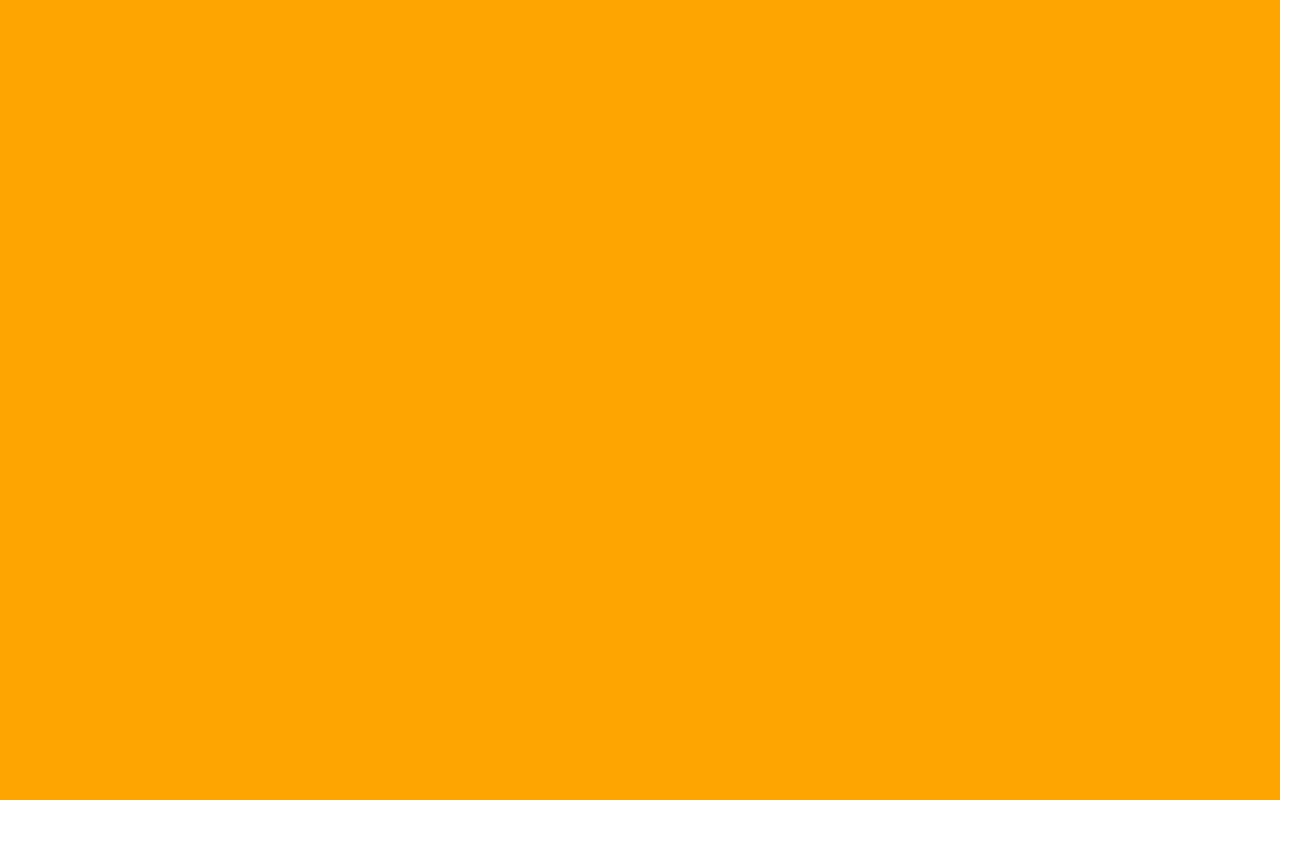
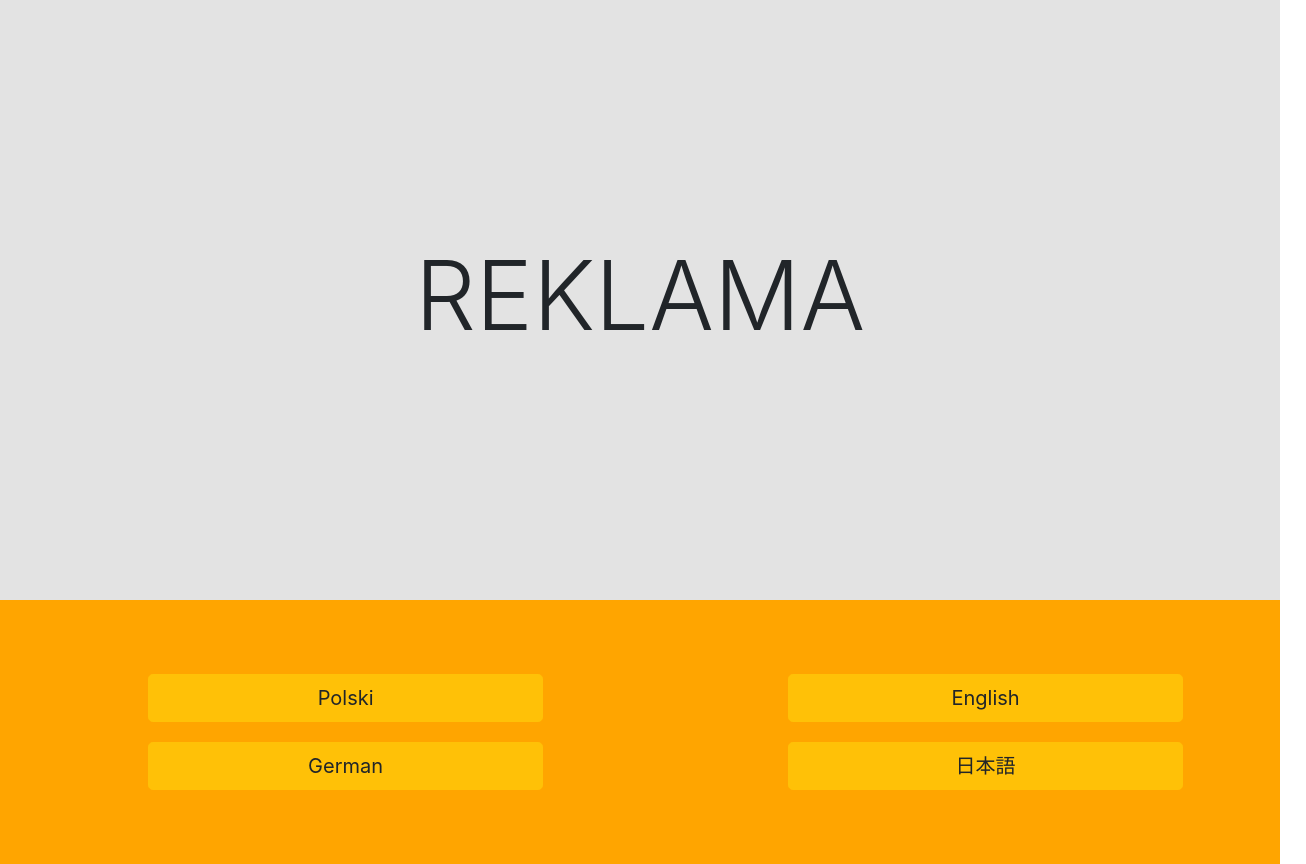
Before and after one commit to janb96/interfejsy_graficzne_UJ, a React (Create React App) app in the folder frontend/: page /language in a window 1280 px wide. Shown: the whole page, 1306 px wide, since content can reach past the window. Before the commit the page ends 800 px from the top, so only its background shows below. Built offline with nearby package versions, Linux system fonts and the light colour scheme.

Commit message:
[NF] New view - language

```diff
--- a/frontend/src/App.js
+++ b/frontend/src/App.js
@@ -3,6 +3,7 @@ import { BrowserRouter, Route, Switch } from 'react-router-dom';
 
 import Home from './components/home/Home';
 import V2 from './components/v2/V2';
+import Language from './components/Language/Language';
 
 import './App.css';
 class App extends Component {
@@ -13,6 +14,7 @@ class App extends Component {
           <Switch>
             <Route exact path='/' component={Home}/>
             <Route exact path='/v2' component={V2}/>
+            <Route exact path='/language' component={Language}/>
           </Switch>
         </BrowserRouter>
     );
--- /dev/null
+++ b/frontend/src/components/Language/Language.css
@@ -0,0 +1,14 @@
+.szerokosc50 {
+    width: 50%;
+}
+
+table {
+    width: 100%;
+    margin: 5% 2% 2% 2%;
+}
+
+tr td {padding-top: 10px; padding-bottom:10px }
+
+.m-center {
+    margin: auto;
+}
--- /dev/null
+++ b/frontend/src/components/Language/Language.js
@@ -0,0 +1,56 @@
+import React, {Component} from 'react';
+import './Language.css';
+
+class Language extends Component {
+
+    constructor() {
+        super();
+        this.state = {
+        };
+    }
+
+    componentDidMount() {
+    }
+
+    render() {
+        return (
+            <div id="root">
+                <div id="reklama75">
+                    <h1 className="display-1">REKLAMA</h1>
+                </div>
+                <div id="dol25">
+                    <table className="table-borderless">
+                        <tbody>
+                            <tr>
+                                <td className="szerokosc50">
+                                    <div className='col-8 m-center'>
+                                        <button type="button" className="btn btn-warning btn-lg btn-block">Polski</button>
+                                    </div>
+                                </td>
+                                <td className="szerokosc50">
+                                    <div className='col-8 m-center'>
+                                        <button type="button" className="btn btn-warning btn-lg btn-block">English</button>
+                                    </div>
+                                </td>
+                            </tr>
+                            <tr>
+                                <td>
+                                    <div className='col-8 m-center'>
+                                        <button type="button" className="btn btn-warning btn-lg btn-block">German</button>
+                                    </div>
+                                </td>
+                                <td>
+                                    <div className='col-8 m-center'>
+                                        <button type="button" className="btn btn-warning btn-lg btn-block">日本語</button>
+                                    </div>
+                                </td>
+                            </tr>
+                        </tbody>
+                    </table>
+                </div>
+            </div>
+        );
+    }
+}
+
+export default Language;
```
